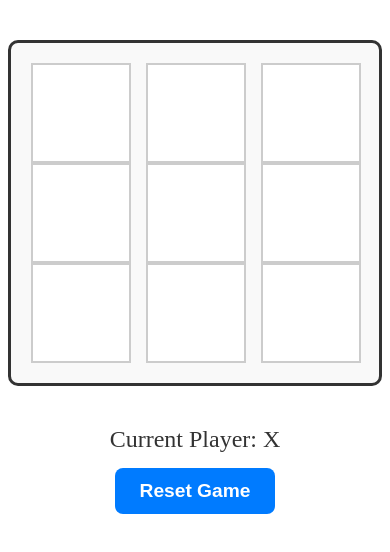
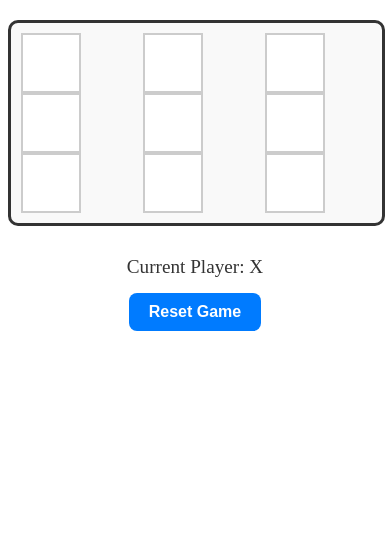
Before and after one commit to Ranjanase22/tic-tac-toe, an Angular app: page / in a window 390 px wide. Shown: the top 552 px of the page. Built offline with nearby package versions, Linux system fonts and the light colour scheme.

Commit message:
responsive

```diff
--- a/src/app/game/game.component.css
+++ b/src/app/game/game.component.css
@@ -3,7 +3,8 @@
   display: grid;
   grid-template-columns: repeat(3, 1fr);
   grid-gap: 15px; /* Space between cells */
-    max-width: 350px;
+  max-width: 350px; /* Fixed max-width for larger screens */
+  width: 100%; /* Full width with max-width constraint */
   margin: 40px auto;
   padding: 20px;
   background-color: #f9f9f9; /* very light grey */
@@ -52,16 +53,50 @@
   border-color: #c6c6c6;
 }
 
+/* Responsive adjustments */
+@media (max-width: 600px) {
+  .cell {
+      width: 80px; /* Adjust width for smaller screens */
+      height: 80px; /* Adjust height for smaller screens */
+      font-size: 1.5rem; /* Adjust font size for smaller screens */
+  }
+
+  .board {
+      max-width: 90vw; /* Reduce max-width for smaller screens */
+      padding: 10px;
+      margin: 20px auto; /* Adjust margin for smaller screens */
+      grid-template-columns: repeat(3, 1fr); /* Ensure 3 columns on small screens */
+  }
+}
+
+/* Extra responsive adjustments for very small screens */
+@media (max-width: 400px) {
+  .cell {
+      width: 60px; /* Further adjust width for very small screens */
+      height: 60px; /* Further adjust height for very small screens */
+      font-size: 1.2rem; /* Further adjust font size for very small screens */
+  }
+
+  .status p {
+      font-size: 1.2rem; /* Adjust font size for smaller screens */
+  }
+
+  .status button {
+      padding: 10px 20px; /* Adjust padding for smaller screens */
+      font-size: 1rem; /* Adjust font size for smaller screens */
+  }
+}
+
 /* Ensure content is centered and no overflow issues */
 .cell span {
-    line-height: 1; /* Adjust line-height for proper centering */
-    height: 100%; /* Ensure no vertical growth */
-    width: 100%; /* Ensure no horizontal growth */
+  line-height: 1;
+  height: 100%;
+  width: 100%;
   display: flex;
   justify-content: center;
   align-items: center;
-    color: inherit; /* Inherit color from parent cell */
-    position: absolute; /* Prevent text from shifting other cells */
+  color: inherit;
+  position: absolute;
   top: 0;
   left: 0;
 }
@@ -84,18 +119,18 @@
       color: #fff;
       background-color: #007bff;
       border: none;
-        border-radius: 8px; /* Slightly larger border radius for a rounded appearance */
+      border-radius: 8px;
       cursor: pointer;
       transition: background-color 0.3s ease, box-shadow 0.3s ease;
 
       &:hover {
           background-color: #0056b3;
-            box-shadow: 0 6px 12px rgba(0, 0, 0, 0.2); /* More pronounced shadow on hover */
+          box-shadow: 0 6px 12px rgba(0, 0, 0, 0.2);
       }
 
       &:focus {
           outline: none;
-            box-shadow: 0 0 6px rgba(0, 123, 255, 0.5); /* Larger focus outline for accessibility */
+          box-shadow: 0 0 6px rgba(0, 123, 255, 0.5);
       }
   }
 }
--- a/src/app/game/game.component.ts
+++ b/src/app/game/game.component.ts
@@ -25,7 +25,7 @@ export class GameComponent {
       this.moveCount++;
       if (this.checkWinner()) {
         this.winner = this.currentPlayer;
-        this.triggerConfetti(); // Trigger the confetti effect
+        this.triggerConfetti();
       } else if (this.moveCount === 9) {
         this.winner = 'Draw';
       } else {
@@ -67,11 +67,10 @@ export class GameComponent {
 
   triggerConfetti(): void {
     confetti({
-      particleCount: 200, // Increased particle count for more effect
-      spread: 160, // Wider spread
-      origin: { y: 0.6 }, // Adjust origin
-      colors: ['#ff595e', '#ffca3a', '#8ac926', '#1982c4', '#6a4c93'] // Vibrant color palette
+      particleCount: 200,
+      spread: 160,
+      origin: { y: 0.6 },
+      colors: ['#ff595e', '#ffca3a', '#8ac926', '#1982c4', '#6a4c93']
     });
   }
-
-} //added a comment
+}
```
Also changed, not shown: src/app/game/game.component.html (indentation only). Lines whose indentation alone changed are shown as unchanged.
